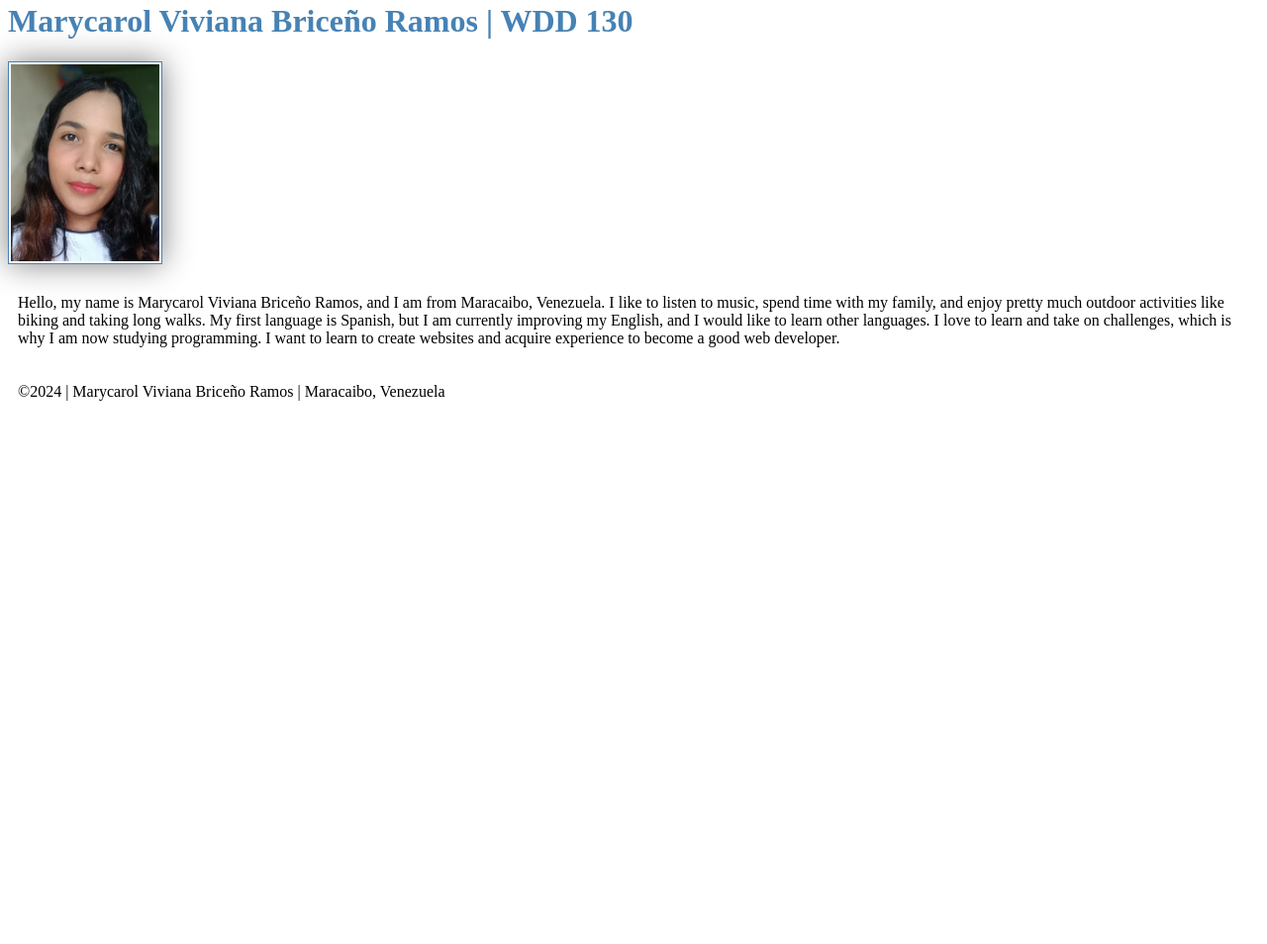
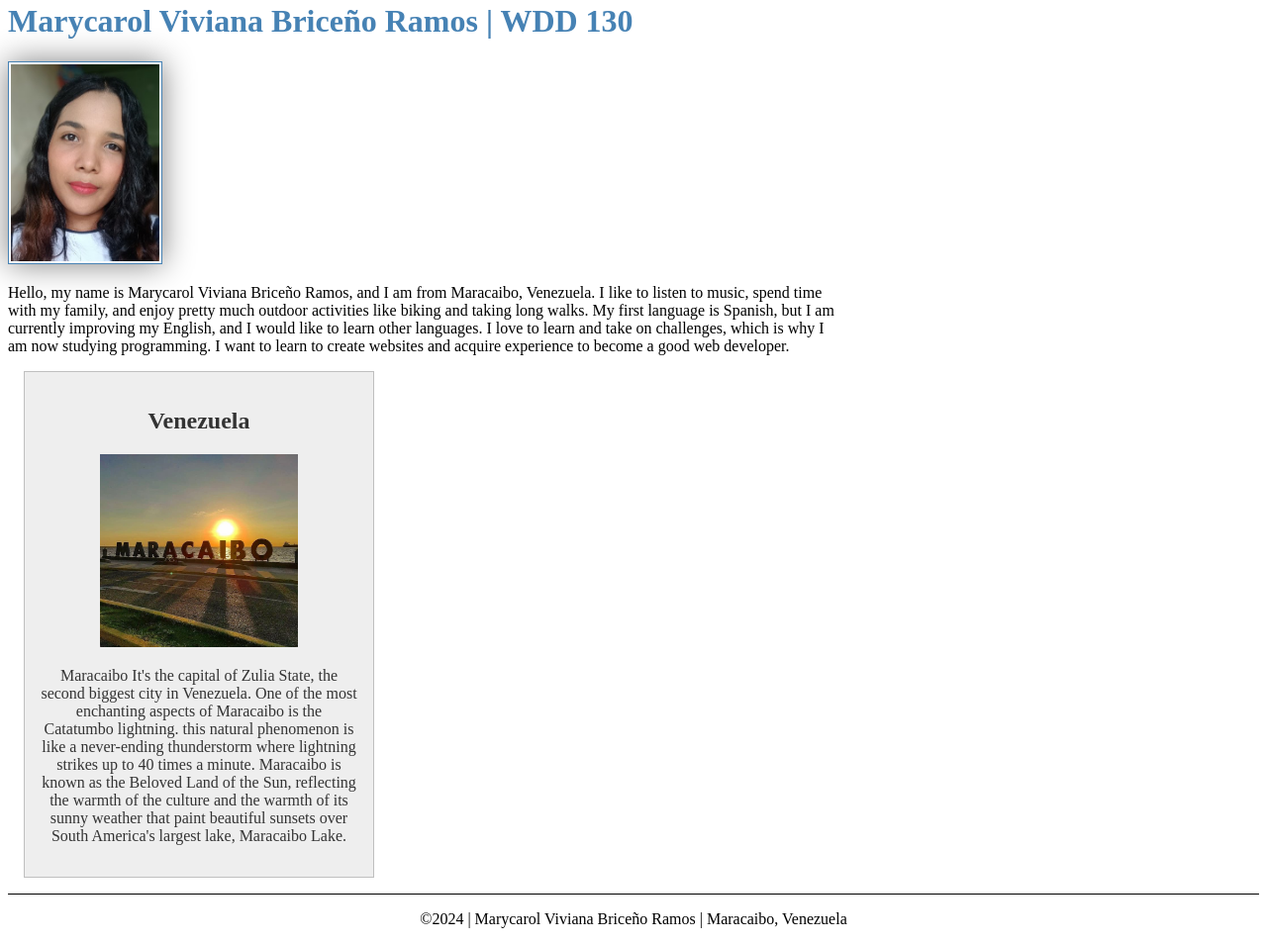
Before and after one commit to marycarolbriceno/wdd130, a plain HTML site: page index.html in a window 1280 px wide. Shown: the part 220-1174 px from the top of the page at 99% size. Before the commit the page ends 800 px from the top, so only its background shows below. Drawn offline with Linux system fonts and the light colour scheme.

Commit message:
home page enhancement

```diff
--- a/index.html
+++ b/index.html
@@ -4,6 +4,8 @@
         <meta charset="utf-8">
         <meta name="viewport" content="width=device-width,initial-scale=1.0">
         <title>Marycarol Viviana Briceño Ramos | WDD 130</title>
+        <meta name="description" content="Marycarol Briceño, BYU-Idaho, home page, web fundamentals">
+        <meta name="author" content="Marycarol Briceño">
         <link rel="stylesheet" href="styles/styles.css">
     </head>
     <body>
@@ -26,6 +28,11 @@
                 developer.
             </p>
         </main>
+        <aside>
+            <h2>Venezuela</h2>
+            <img src="images/maracaibo.jpg" alt="view of the sunset over the Maracaibo lake">
+            <p>Maracaibo It's the capital of Zulia State, the second biggest city in Venezuela. One of the most enchanting aspects of Maracaibo is the Catatumbo lightning. this natural phenomenon is like a never-ending thunderstorm where lightning strikes up to 40 times a minute. Maracaibo is known as the Beloved Land of the Sun, reflecting the warmth of the culture and the warmth of its sunny weather that paint beautiful sunsets over South America's largest lake, Maracaibo Lake.</p>
+        </aside>
         <footer>
             <p>&copy;2024 | Marycarol Viviana Briceño Ramos | Maracaibo, Venezuela</p>
         </footer>
--- a/styles/styles.css
+++ b/styles/styles.css
@@ -10,7 +10,7 @@ nav a{
 h1 {
     color: steelblue;
 }
-img {
+main img {
     width: 150px;
     height: auto;
     border: 1px solid steelblue;
@@ -18,5 +18,27 @@ img {
     box-shadow: 0 0 30px gray;
 }
 p{
-    padding: 10px;
+    padding: 0;
 }
+main {
+    max-width: 840px;
+}
+aside {
+    width: 20rem;
+    margin: 1rem;
+    border: 1px solid rgba(0, 0, 0, 0.2);
+    padding: 1rem;
+    background-color: #eee ;
+    color: #333 ;
+    text-align: center;
+}
+aside img {
+    width: 200px;
+    height: auto;
+}
+
+footer {
+    margin-top: 15px;
+    border-top: 1px solid #000;
+    text-align: center;
+}
```
Also changed, not shown: images/maracaibo.jpg (added).
